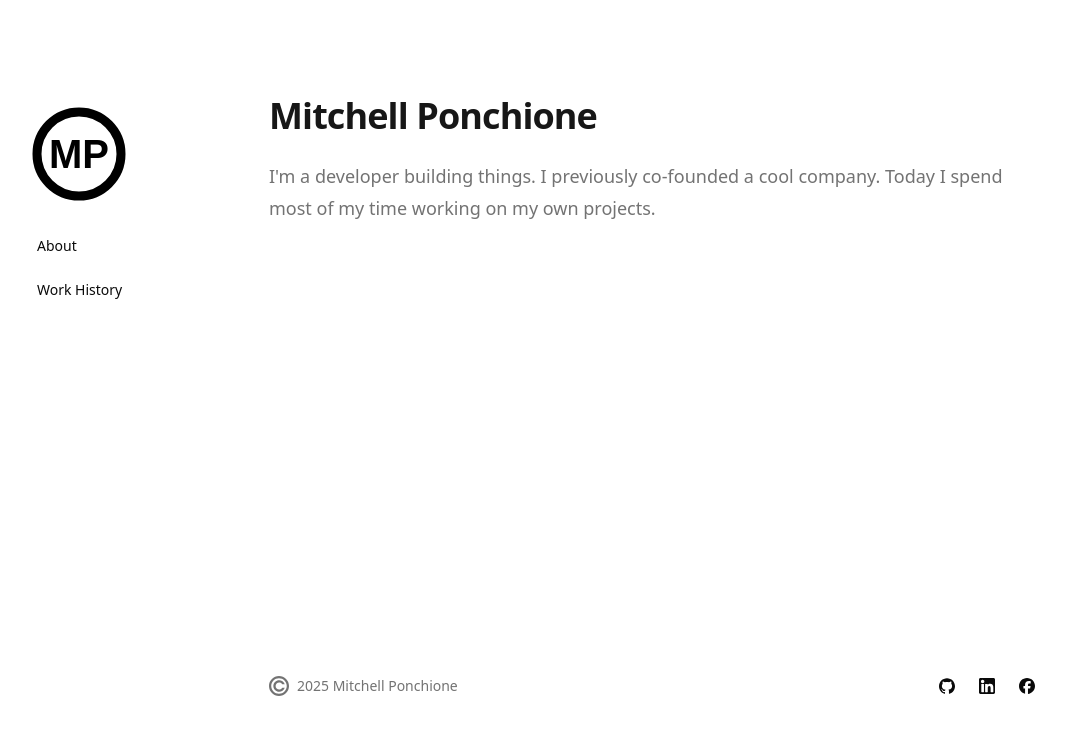
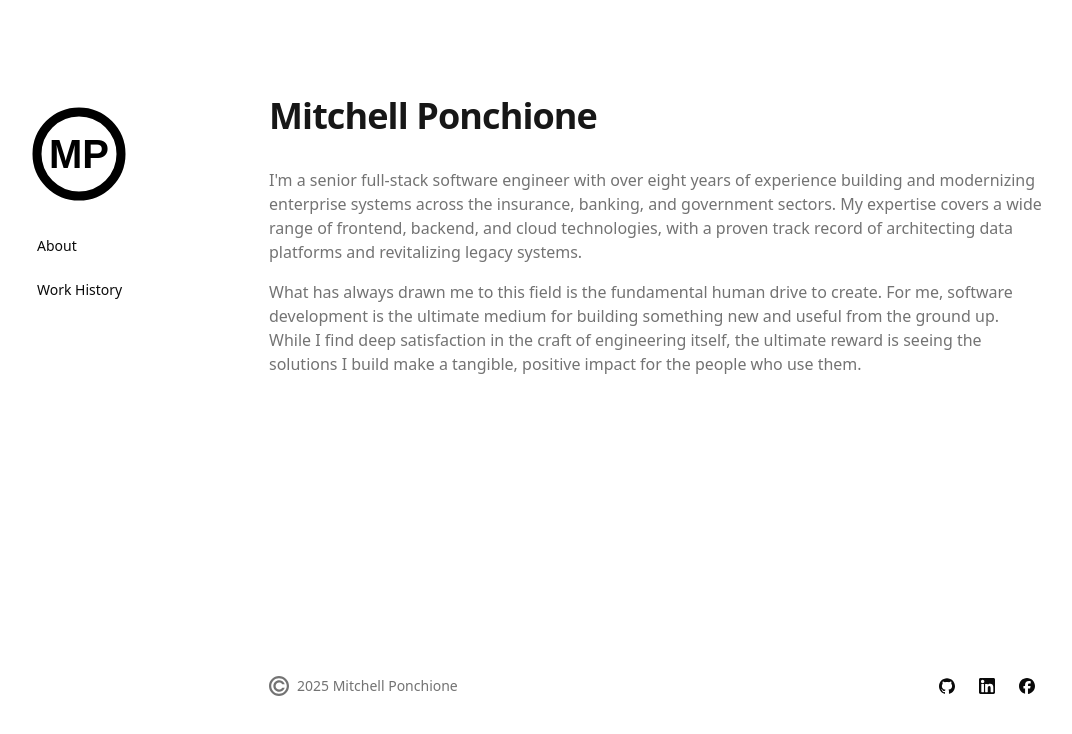
Before and after one commit to ponchione/my-website, a React (Vite) app: page / in a window 1280 px wide. Shown: the top 734 px of the page, without its empty margins (107-1179 px from the left). Built offline with nearby package versions, Linux system fonts and the light colour scheme.

Commit message:
Updated the About page, mostly to watch Vercel

```diff
--- a/src/components/pages/AboutPage.tsx
+++ b/src/components/pages/AboutPage.tsx
@@ -1,9 +1,24 @@
 
 export function AboutPage() {
     return (
-        <p className={"mt-6 text-lg leading-8 text-muted-foreground"}>
-            I'm a developer building things. I previously co-founded a cool company.
-            Today I spend most of my time working on my own projects.
-        </p>
-    )
+        <section className={"mt-8"}>
+            <div className="space-y-4 text-muted-foreground">
+                <p>
+                    I'm a senior full-stack software engineer with over eight years of experience
+                    building and modernizing enterprise systems across the insurance, banking,
+                    and government sectors. My expertise covers a wide range of frontend,
+                    backend, and cloud technologies, with a proven track record of
+                    architecting data platforms and revitalizing legacy systems.
+                </p>
+                <p>
+                    What has always drawn me to this field is the fundamental human drive to
+                    create. For me, software development is the ultimate medium for building
+                    something new and useful from the ground up. While I find deep satisfaction
+                    in the craft of engineering itself, the ultimate reward is seeing the
+                    solutions I build make a tangible, positive impact for the people who
+                    use them.
+                </p>
+            </div>
+        </section>
+    );
 }
```
